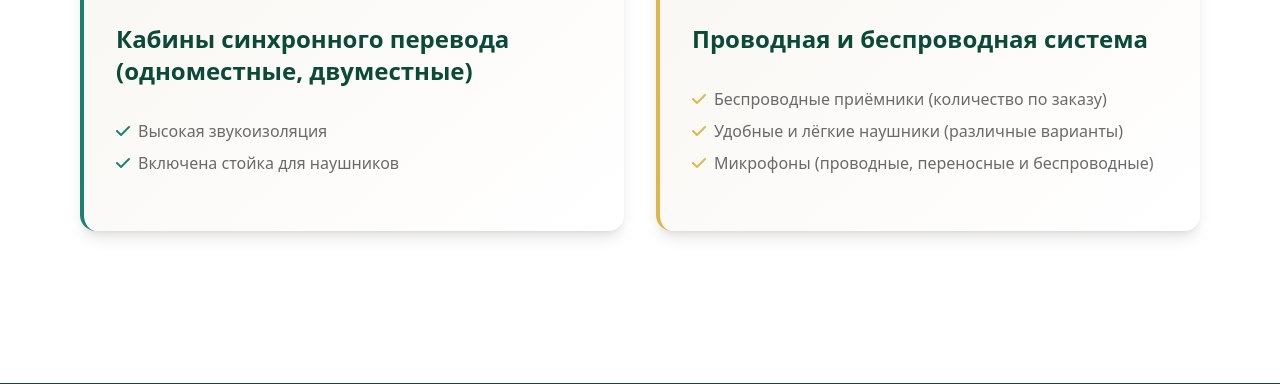
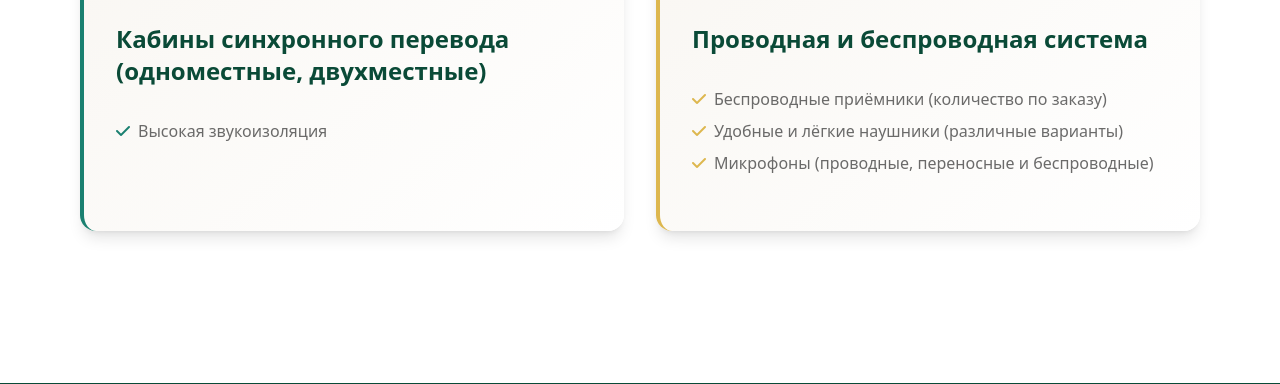
Before and after one commit to GuuMee/tmimpressive, a Django app: page /linguistics/ in a window 1280 px wide. Shown: the part 2483-2867 px from the top of the page. Run offline with Django 4.2, Linux system fonts and the light colour scheme; style sheets or scripts are compiled from the project's sources; some libraries are stand-ins or nearby versions.

Commit message:
Made some changes on the filters

```diff
--- a/linguistics/templates/linguistics/index.html
+++ b/linguistics/templates/linguistics/index.html
@@ -359,7 +359,7 @@
                 <div class="flex items-start gap-4 mb-6">
 
                     <div>
-                        <h3 class="text-2xl font-bold text-malachite mb-2">Кабины синхронного перевода (одноместные, двуместные)</h3>
+                        <h3 class="text-2xl font-bold text-malachite mb-2">Кабины синхронного перевода (одноместные, двухместные)</h3>
 
                     </div>
                 </div>
@@ -369,10 +369,7 @@
                         <i class="fa-solid fa-check text-teal"></i>
                         Высокая звукоизоляция
                     </li>
-                    <li class="flex items-center gap-2">
-                        <i class="fa-solid fa-check text-teal"></i>
-                        Включена стойка для наушников
-                    </li>
+
                 </ul>
             </div>
 
--- a/tourism/models.py
+++ b/tourism/models.py
@@ -14,11 +14,8 @@ class Tour(models.Model):
     # Тип туризма (для фильтров в каталоге)
     TYPE_CHOICES = [
         ('cultural', 'Культурный'),
-        ('adventure', 'Приключенческий'),
         ('historical', 'Исторический'),
-        ('mice', 'MICE / Деловой'),
-        ('individual', 'Индивидуальный'),
-        ('photo', 'Фототур'),
+        ('individual', 'Частный'),
     ]
 
     title = models.CharField('Название тура', max_length=200)
```
Also changed, not shown: tourism/views.py (+6 -6 lines), tourism/migrations/0005_alter_tour_tour_type.py (added).
